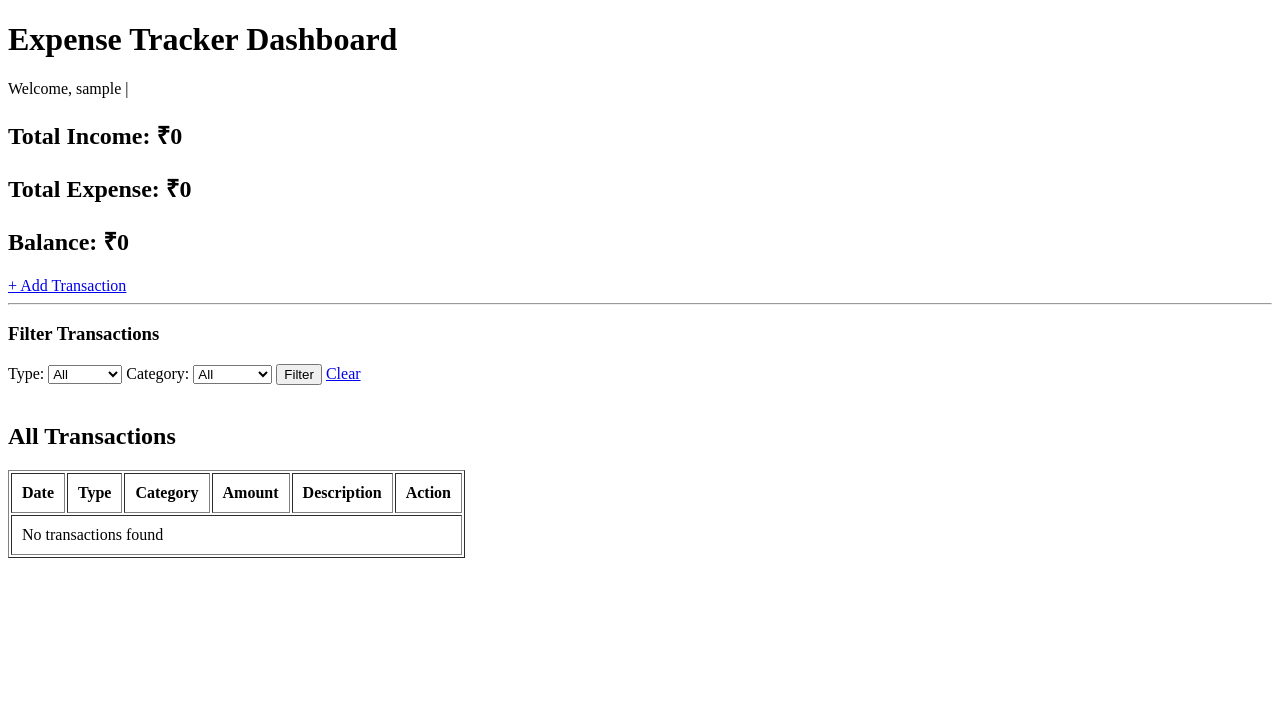
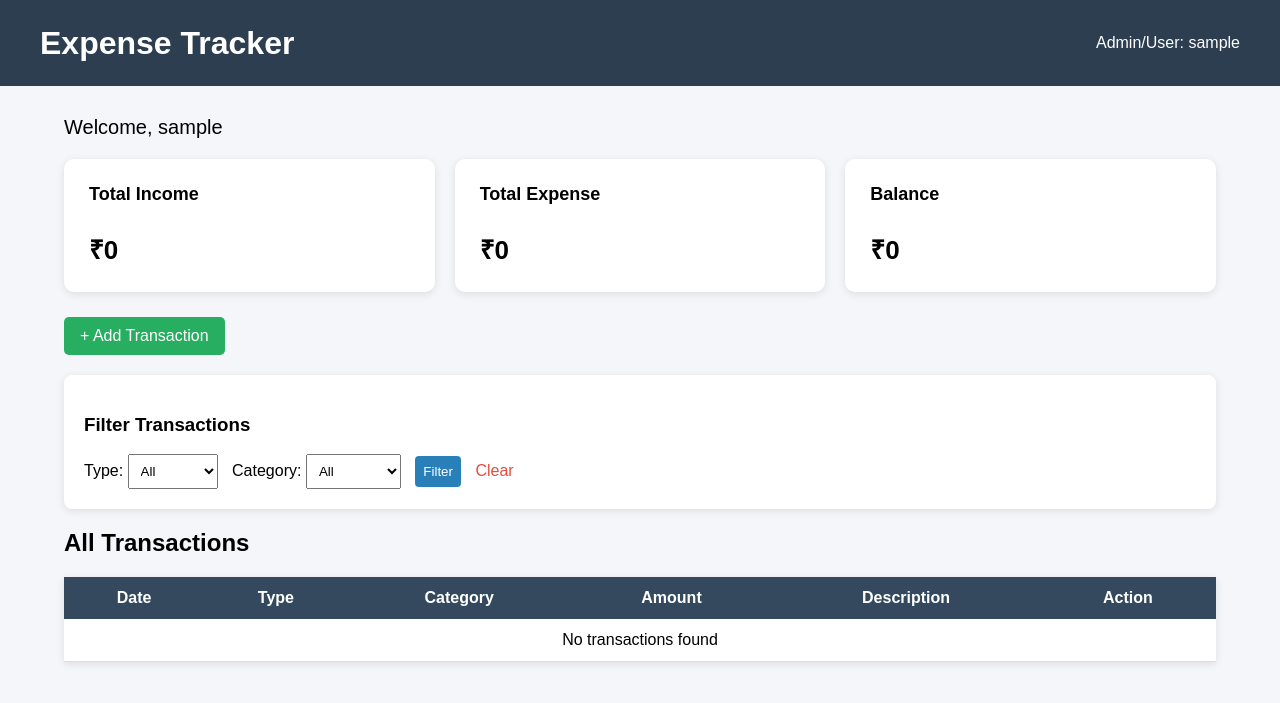
Before and after one commit to pranjal3350/expense-tracker-django, a Django app: page / in a window 1280 px wide. Shown: the top 703 px of the page. Run offline with Django 5.2, Linux system fonts and the light colour scheme; the visitor is signed in with stand-in values (Sample User, id 1); data that the repository does not hold is empty.

Commit message:
Improve dashboard UI

```diff
--- a/tracker/templates/tracker/dashboard.html
+++ b/tracker/templates/tracker/dashboard.html
@@ -1,25 +1,166 @@
-{% load static %}
 <!DOCTYPE html>
 <html>
 <head>
     <title>Expense Tracker Dashboard</title>
+
+    <style>
+        body {
+            font-family: Arial, sans-serif;
+            background-color: #f4f6f9;
+            margin: 0;
+            padding: 0;
+        }
+
+        .navbar {
+            background-color: #2c3e50;
+            color: white;
+            padding: 18px 40px;
+            display: flex;
+            justify-content: space-between;
+            align-items: center;
+        }
+
+        .navbar h1 {
+            margin: 0;
+        }
+
+        .container {
+            width: 90%;
+            margin: 30px auto;
+        }
+
+        .welcome {
+            font-size: 20px;
+            margin-bottom: 20px;
+        }
+
+        .cards {
+            display: flex;
+            gap: 20px;
+            margin-bottom: 25px;
+        }
+
+        .card {
+            flex: 1;
+            background: white;
+            padding: 25px;
+            border-radius: 10px;
+            box-shadow: 0 2px 8px rgba(0,0,0,0.1);
+        }
+
+        .card h2 {
+            margin-top: 0;
+            font-size: 18px;
+        }
+
+        .card p {
+            font-size: 26px;
+            font-weight: bold;
+            margin-bottom: 0;
+        }
+
+        .add-btn {
+            display: inline-block;
+            background-color: #27ae60;
+            color: white;
+            padding: 10px 16px;
+            text-decoration: none;
+            border-radius: 5px;
+            margin-bottom: 20px;
+        }
+
+        .filter-box {
+            background: white;
+            padding: 20px;
+            border-radius: 8px;
+            margin-bottom: 20px;
+            box-shadow: 0 2px 8px rgba(0,0,0,0.1);
+        }
+
+        select, button {
+            padding: 8px;
+            margin-right: 10px;
+        }
+
+        button {
+            background-color: #2980b9;
+            color: white;
+            border: none;
+            border-radius: 4px;
+        }
+
+        .clear-link {
+            text-decoration: none;
+            color: #e74c3c;
+        }
+
+        table {
+            width: 100%;
+            background: white;
+            border-collapse: collapse;
+            box-shadow: 0 2px 8px rgba(0,0,0,0.1);
+        }
+
+        th {
+            background-color: #34495e;
+            color: white;
+            padding: 12px;
+        }
+
+        td {
+            text-align: center;
+            padding: 12px;
+            border-bottom: 1px solid #ddd;
+        }
+
+        .edit-link {
+            color: white;
+            background-color: #3498db;
+            padding: 6px 10px;
+            text-decoration: none;
+            border-radius: 4px;
+        }
+
+        .delete-link {
+            color: white;
+            background-color: #e74c3c;
+            padding: 6px 10px;
+            text-decoration: none;
+            border-radius: 4px;
+        }
+    </style>
 </head>
 <body>
 
-    <h1>Expense Tracker Dashboard</h1>
+    <div class="navbar">
+        <h1>Expense Tracker</h1>
+        <p>Admin/User: {{ request.user.username }}</p>
+    </div>
 
-    <p>
-        Welcome, {{ request.user.username }} |
+    <div class="container">
 
-    </p>
+        <p class="welcome">Welcome, {{ request.user.username }}</p>
 
-    <h2>Total Income: ₹{{ total_income }}</h2>
-    <h2>Total Expense: ₹{{ total_expense }}</h2>
-    <h2>Balance: ₹{{ balance }}</h2>
+        <div class="cards">
+            <div class="card">
+                <h2>Total Income</h2>
+                <p>₹{{ total_income }}</p>
+            </div>
 
-    <a href="{% url 'add_transaction' %}">+ Add Transaction</a>
+            <div class="card">
+                <h2>Total Expense</h2>
+                <p>₹{{ total_expense }}</p>
+            </div>
 
-    <hr>
+            <div class="card">
+                <h2>Balance</h2>
+                <p>₹{{ balance }}</p>
+            </div>
+        </div>
+
+        <a class="add-btn" href="{% url 'add_transaction' %}">+ Add Transaction</a>
+
+        <div class="filter-box">
             <h3>Filter Transactions</h3>
 
             <form method="GET">
@@ -42,14 +183,13 @@
                 </select>
 
                 <button type="submit">Filter</button>
-    <a href="{% url 'dashboard' %}">Clear</a>
+                <a class="clear-link" href="{% url 'dashboard' %}">Clear</a>
             </form>
-
-<br>
+        </div>
 
         <h2>All Transactions</h2>
 
-    <table border="1" cellpadding="10">
+        <table>
             <tr>
                 <th>Date</th>
                 <th>Type</th>
@@ -67,9 +207,8 @@
                 <td>₹{{ transaction.amount }}</td>
                 <td>{{ transaction.description }}</td>
                 <td>
-                <a href="{% url 'edit_transaction' transaction.id %}">Edit</a>
-                |
-                <a href="{% url 'delete_transaction' transaction.id %}">Delete</a>
+                    <a class="edit-link" href="{% url 'edit_transaction' transaction.id %}">Edit</a>
+                    <a class="delete-link" href="{% url 'delete_transaction' transaction.id %}">Delete</a>
                 </td>
             </tr>
             {% empty %}
@@ -79,5 +218,7 @@
             {% endfor %}
         </table>
 
+    </div>
+
 </body>
 </html>
```
Lines whose indentation alone changed are shown as unchanged.
